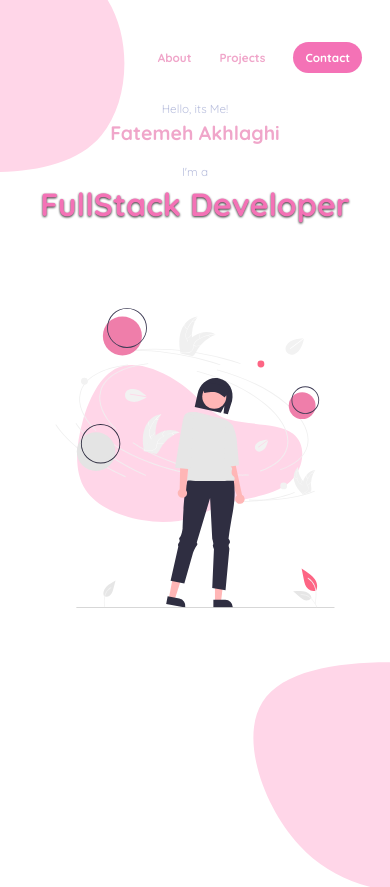
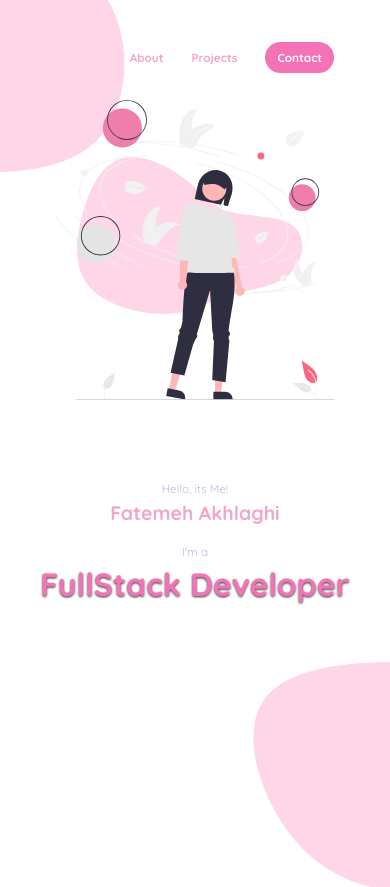
Before and after one commit to FtADev/Portfolio, a Next.js app: page / in a window 390 px wide. Shown: the top 887 px of the page. Built offline with nearby package versions, Linux system fonts and the light colour scheme.

Commit message:
Fixed landing

```diff
--- a/app/sections/landing.tsx
+++ b/app/sections/landing.tsx
@@ -24,6 +24,11 @@ const LandingSection = () => {
       title: "Contact",
       href: "#contact",
       className: "text-white bg-bgPink rounded-2xl px-3 py-2",
+    },
+    {
+      title: "",
+      href: "#",
+      className: "",
     },
   ];
 
@@ -58,6 +63,7 @@ const LandingSection = () => {
       <div className="flex w-full items-center justify-end gap-7 mt-7 z-10">
         {navBarItems.map((item, index) => (
           <NavBarItems
+          key={index}
             id={index}
             title={item.title}
             href={item.href}
@@ -75,8 +81,9 @@ const LandingSection = () => {
           whileInView="visible"
           variants={titleVarient}
           viewport={{ once: true }}
+          className="z-10"
         >
-          <div className="flex flex-col z-10 text-center md:text-start">
+          <div className="flex flex-col text-center md:text-start">
             <div className="text-textColor [font-size:_clamp(0.5rem,3vw,1rem)]">
               Hello, its Me!
             </div>
@@ -97,11 +104,12 @@ const LandingSection = () => {
           whileInView="visible"
           variants={imageVarient}
           viewport={{ once: true }}
+          className="order-first md:order-last z-10"
         >
           <ImageWithBG
             color={shapeColor}
             imageSrc="/landing.svg"
-            size="md:w-[500px] md:h-[500px] w-[300px] h-[300px] order-first md:order-last"
+            size="md:w-[500px] md:h-[500px] w-[300px] h-[300px]"
           />
         </motion.div>
       </div>
```
